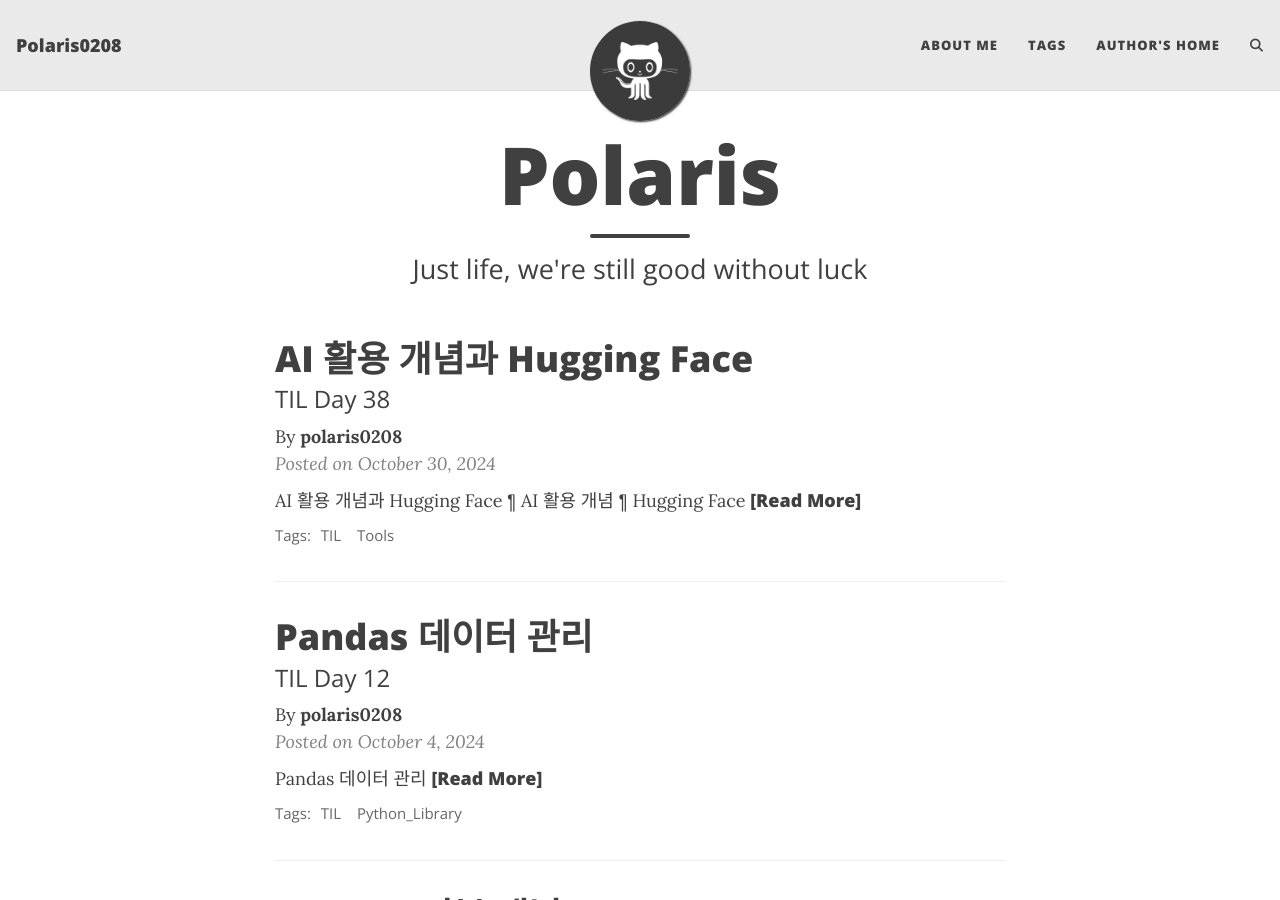
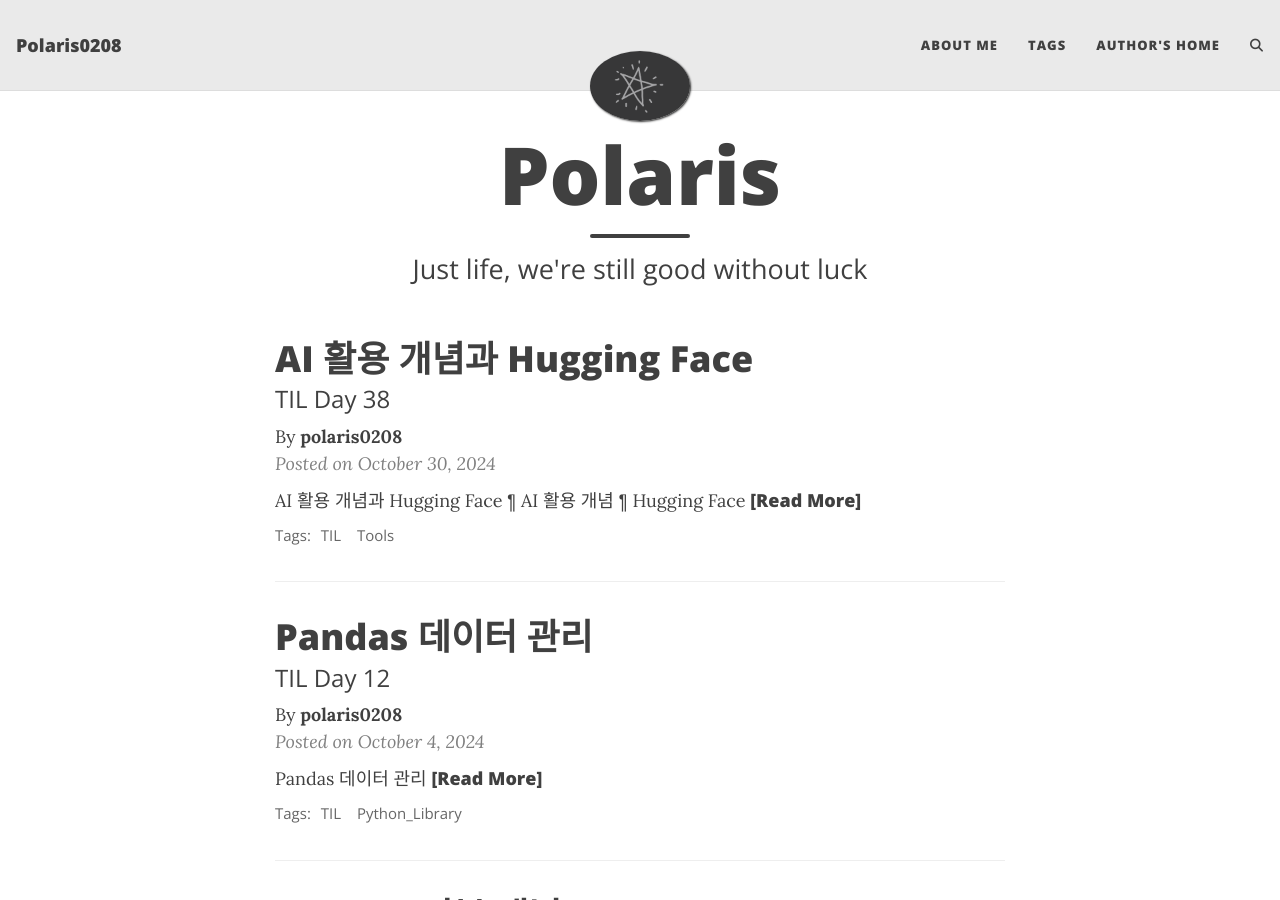
Before and after one commit to polaris0208/polaris0208.github.io, a Jekyll site: the page built from index.html, in a window 1280 px wide and 900 px high. Built offline with Jekyll 4.4.1, drawn with Linux system fonts in a browser that asks for light colours; the list of posts is cut into pages by our own code; comment, search, counter and statistics services are not loaded.

Commit message:
change icon

```diff
--- a/_config.yml
+++ b/_config.yml
@@ -30,7 +30,7 @@ navbar-links:
 
 # Image to show in the navigation bar - works best with a square image
 # Remove this parameter if you don't want an image in the navbar
-avatar: "/assets/img/avatar-icon.png"
+avatar: "/assets/img/avatar.png"
 
 # By default, the image is cut into a circle. You can disable this behaviour by setting 'round-avatar: false'
 round-avatar: true
```
Also changed, not shown: assets/img/avatar.png (added).
